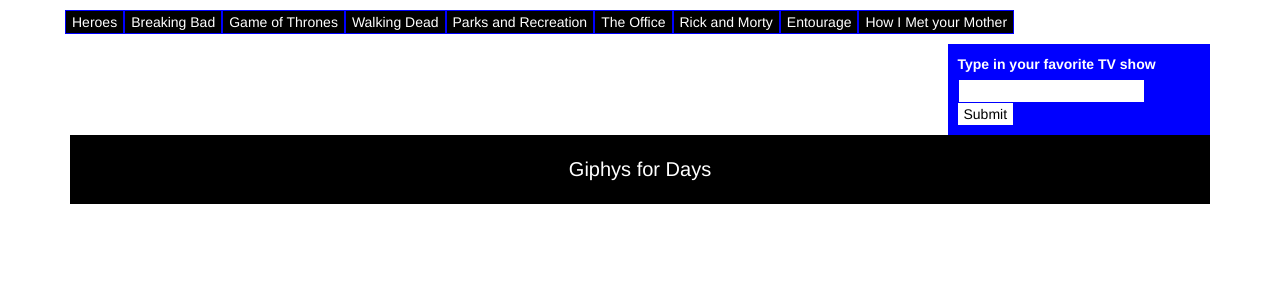
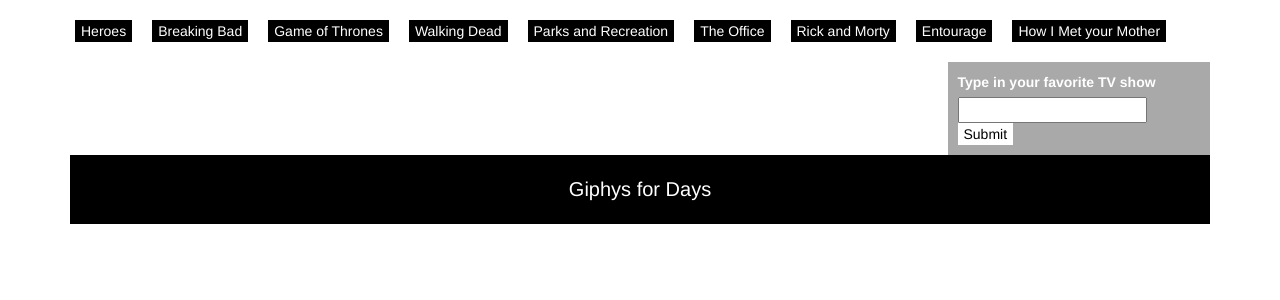
Before and after one commit to muhammeta7/Favorite-TV-Show-Page, a PHP site: page / in a window 1280 px wide. Shown: the top 300 px of the page. Run offline with PHP 8.4, Linux system fonts and the light colour scheme.

Commit message:
Final TV show Api call with styling

```diff
--- a/assets/css/style.css
+++ b/assets/css/style.css
@@ -3,7 +3,7 @@ img{
 	max-height: 150px;
 }
 form, .showBtn{
-	background-color: blue;
+	background-color: #A9A9A9;
 	color:white;
 }
 form{
@@ -33,10 +33,10 @@ button{
 	margin: 10px;
 	color: white;
 }
-/*.showBtn{
-	padding: 6px;
-	margin: 3px;
-}*/
+.showButton{
+	margin: 10px;
+}
+
 footer{
 	background: black;
 	color: white;
@@ -45,10 +45,7 @@ footer{
 	padding-top: 20px;
 	padding-bottom: 20px;
 }
-button, input, select, textarea {
-    font-family: inherit;
-    font-size: inherit;
-    line-height: inherit;
-    border: 1px solid blue;
-    margin: 5px;
+
+.giphys{
+	margin: 5px;
 }
```
